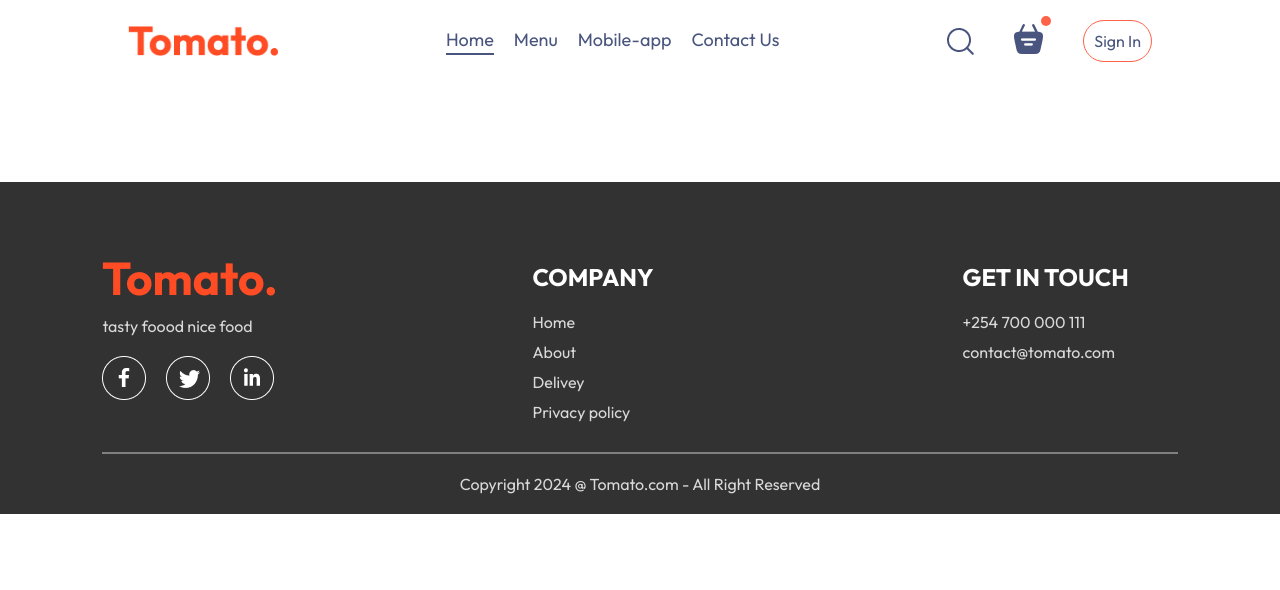
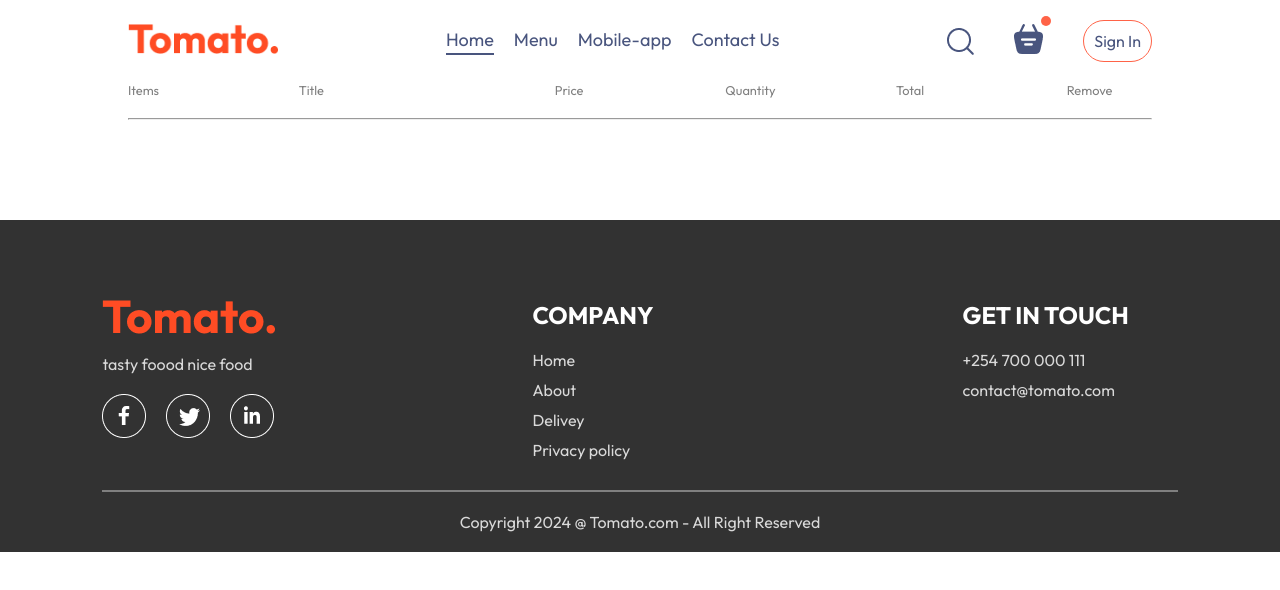
Before and after one commit to clairemuiru1/Food-Delivery, a React (Vite) app in the folder client/: page /cart in a window 1280 px wide. Shown: the top 590 px of the page. Built offline with nearby package versions, Linux system fonts and the light colour scheme.

Commit message:
"display items added to cart"

```diff
--- a/client/src/components/NavBar/NavBar.jsx
+++ b/client/src/components/NavBar/NavBar.jsx
@@ -10,7 +10,7 @@
 
   return (
     <div className='navbar'>
-      <img src={logo} alt='Logo' className='logo'/>
+      <Link to="/"><img src={logo} alt='Logo' className='logo'/></Link>
       <ul className="navbar-menu">
         <Link to="/" onClick={()=> setMenu("home")} className={menu ==="home"? "active": ""}>Home </Link>
         <a href='#explore' onClick={()=> setMenu("menu")}  className={menu ==="menu"? "active": ""}>Menu </a>
@@ -20,7 +20,7 @@
       <div className='navbar-right'>
         <img src={search_icon} alt=''/>
         <div className="navbar-search-icon">
-            <img src={basket_icon} alt=''/>
+            <Link to='/cart'><img src={basket_icon} alt=''/></Link>
             <div className="dot"></div>
         </div>
         <button onClick={()=>setShowLogin(true)}>Sign In</button>
--- a/client/src/pages/Cart/Cart.css
+++ b/client/src/pages/Cart/Cart.css
@@ -0,0 +1,29 @@
+.cart{
+    margin-top: 100px;
+}
+.card-items-title{
+    display: grid;
+    grid-template-columns: 1fr 1.5fr 1fr 1fr 1fr 0.5fr;
+    align-items: center;
+    color: grey;
+    font-size: max(1vw, 12px);
+}
+.cart-items-item{
+    display: grid;
+    grid-template-columns: 1fr 1.5fr 1fr 1fr 1fr 0.5fr;
+    align-items: center;
+    margin: 10px, 0px;
+    color: black;
+}
+.cart-items-item img{
+    width: 50px;
+    margin-top: 10px;
+}
+.line{
+    height: 1px;
+    background-color: #e2e2e2;
+    border: none;
+}
+.cross{
+    cursor: pointer;
+}
--- a/client/src/pages/Cart/Cart.jsx
+++ b/client/src/pages/Cart/Cart.jsx
@@ -1,10 +1,43 @@
 import React from 'react'
-import "./Cart.css"
+import './Cart.css'
+import { useContext } from 'react'
+import { Store } from '../../Context/Store'
 
 function Cart() {
+
+  const {cartItem,food_list,removeFromCart}=useContext(Store)
   return (
-    <div>
+    <div className='card'>
+      <div className="card-items">
+        <div className="card-items-title">
+          <p>Items</p>
+          <p>Title</p>
+          <p>Price</p>
+          <p>Quantity</p>
+          <p>Total</p>
+          <p>Remove</p>
+        </div>
+        <br/>
+        <hr/>
+        {food_list.map((item)=>{
+          if(cartItem[item._id] >0){
+            return(
+              <div>
+              <div className='cart-items-title cart-items-item' key={item._id}>
+                <img src={item.image} alt=''/>
+                <p>{item.name}</p>
+                <p>${item.price}</p>
+                <p>{cartItem[item._id]}</p>
+                <p>${item.price*cartItem[item._id]}</p>
+                <p onClick={()=> removeFromCart(item._id)} className='cross'>X</p>
 
+              </div>
+              <hr className='line'/>
+              </div>
+            )
+          }
+        })}
+      </div>
     </div>
   )
 }
```
